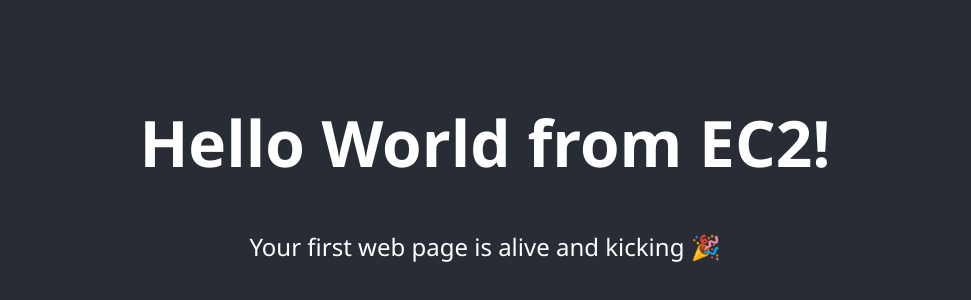
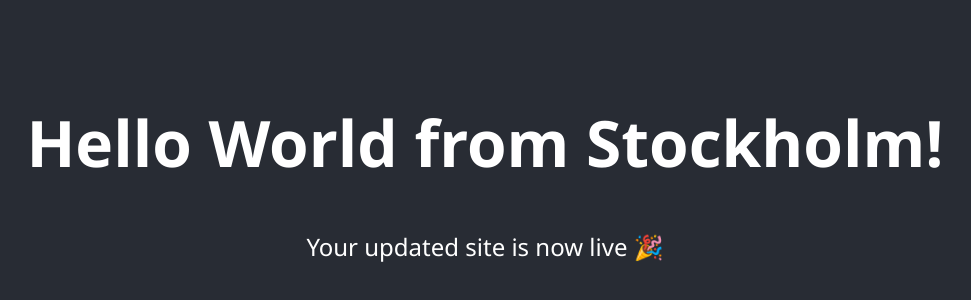
Before and after one commit to AlexB1974/hello-world-ec2, a plain HTML site: page index.html in a window 1280 px wide. Shown: the part 228-528 px from the top of the page, without its empty margins (155-1126 px from the left). Drawn offline with Linux system fonts and the light colour scheme.

Commit message:
Replaced blank index.html with working version

```diff
--- a/index.html
+++ b/index.html
@@ -2,40 +2,42 @@
 <html lang="en">
 <head>
   <meta charset="UTF-8">
-  <title>Hello World</title>
+  <title>Hello from Stockholm</title>
   <style>
     body {
-      margin: 0;
-      padding: 0;
+      background-color: #282C34;
+      color: white;
       font-family: 'Segoe UI', Tahoma, Geneva, Verdana, sans-serif;
-      background-color: #282c34;
-      color: white;
-      text-align: center;
-      height: 100vh;
       display: flex;
       flex-direction: column;
       justify-content: center;
+      align-items: center;
+      height: 100vh;
+      margin: 0;
     }
-
     h1 {
       font-size: 4em;
       margin-bottom: 20px;
       animation: fadeIn 1s ease-out;
     }
-
     p {
       font-size: 1.5em;
       animation: fadeIn 2s ease-out;
     }
-
     @keyframes fadeIn {
-      from { opacity: 0; transform: translateY(20px); }
-      to { opacity: 1; transform: translateY(0); }
+      from {
+        opacity: 0;
+        transform: translateY(20px);
+      }
+      to {
+        opacity: 1;
+        transform: translateY(0);
+      }
     }
   </style>
 </head>
 <body>
-  <h1>Hello World from EC2!</h1>
-  <p>Your first web page is alive and kicking 🎉</p>
+  <h1>Hello World from Stockholm!</h1>
+  <p>Your updated site is now live 🎉</p>
 </body>
 </html>
```
